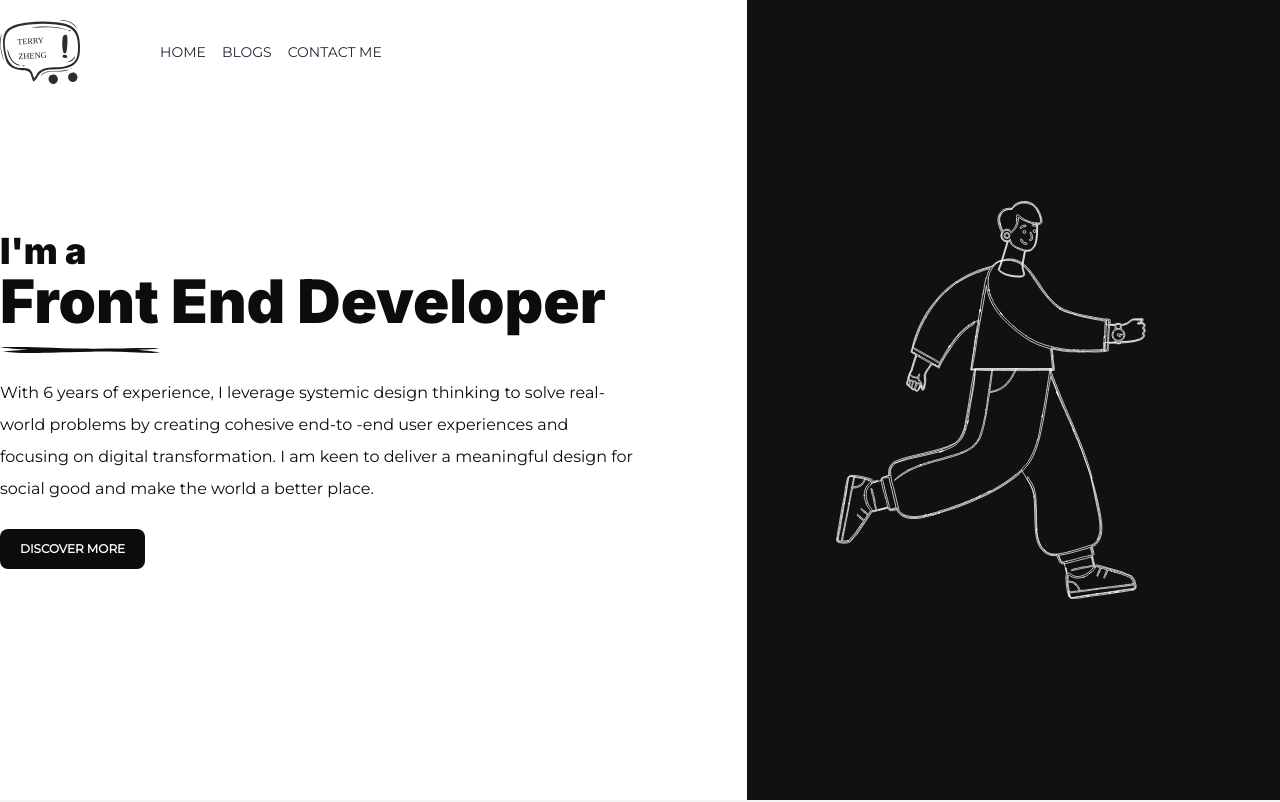
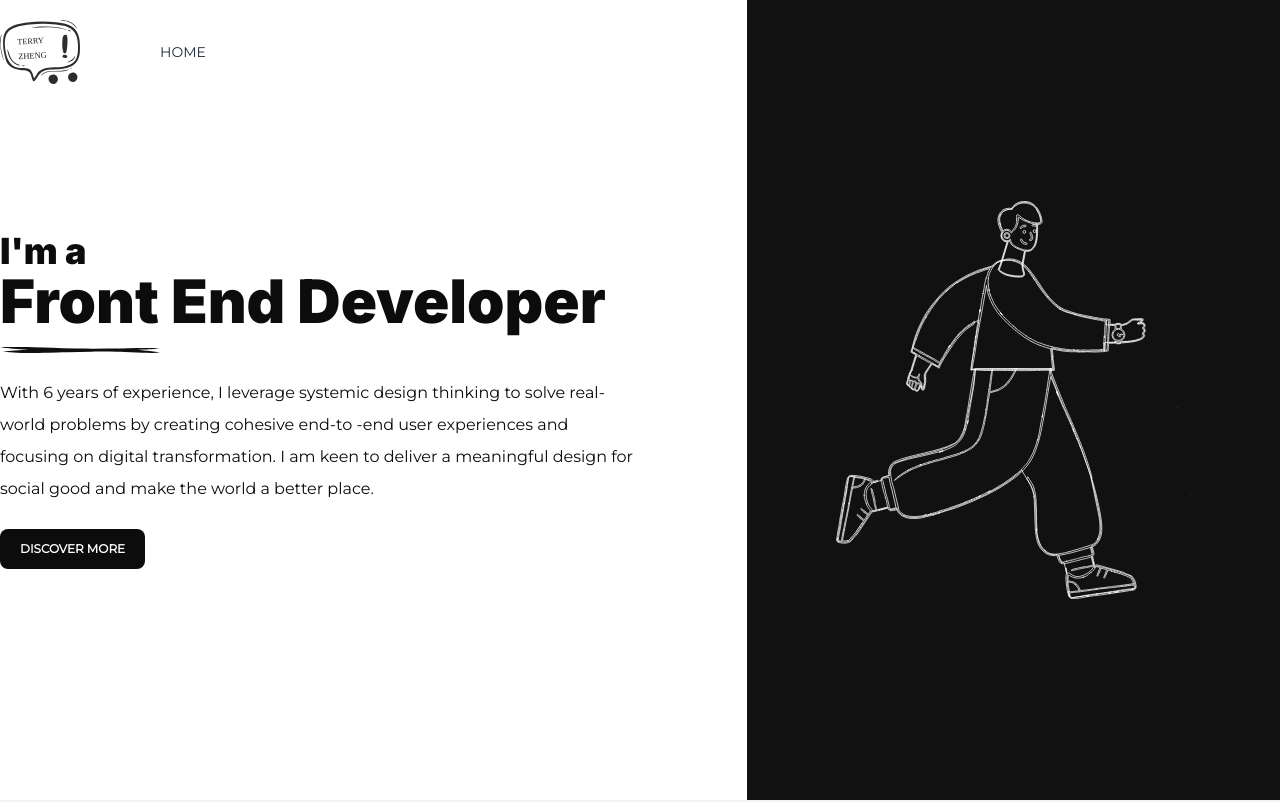
Before and after one commit to ter2yz/My-Portfolio, a React (Create React App) app: page / in a window 1280 px wide. Shown: the top 802 px of the page. Built offline with nearby package versions, Linux system fonts and the light colour scheme; no server answers.

Commit message:
Hide empty page link on header

```diff
--- a/src/components/Header.js
+++ b/src/components/Header.js
@@ -22,7 +22,7 @@ const Header = React.forwardRef((props, ref) => {
                             <p>Home</p>
                         </button>
                     </Link>
-                    <Link to="/">
+                    {/* <Link to="/">
                         <button className={`text-gray-100 md:text-gray-800 font-normal hover:font-bold text-sm uppercase mr-4 transition-all duration-300`}>
                             <p>Blogs</p>
                         </button>
@@ -31,7 +31,7 @@ const Header = React.forwardRef((props, ref) => {
                         <button className={`text-gray-100 md:text-gray-800 font-normal hover:font-bold text-sm uppercase mr-4 transition-all duration-300`}>
                             <p>Contact Me</p>
                         </button>
-                    </Link>
+                    </Link> */}
                 </div>
             </div>
         </div>
```
